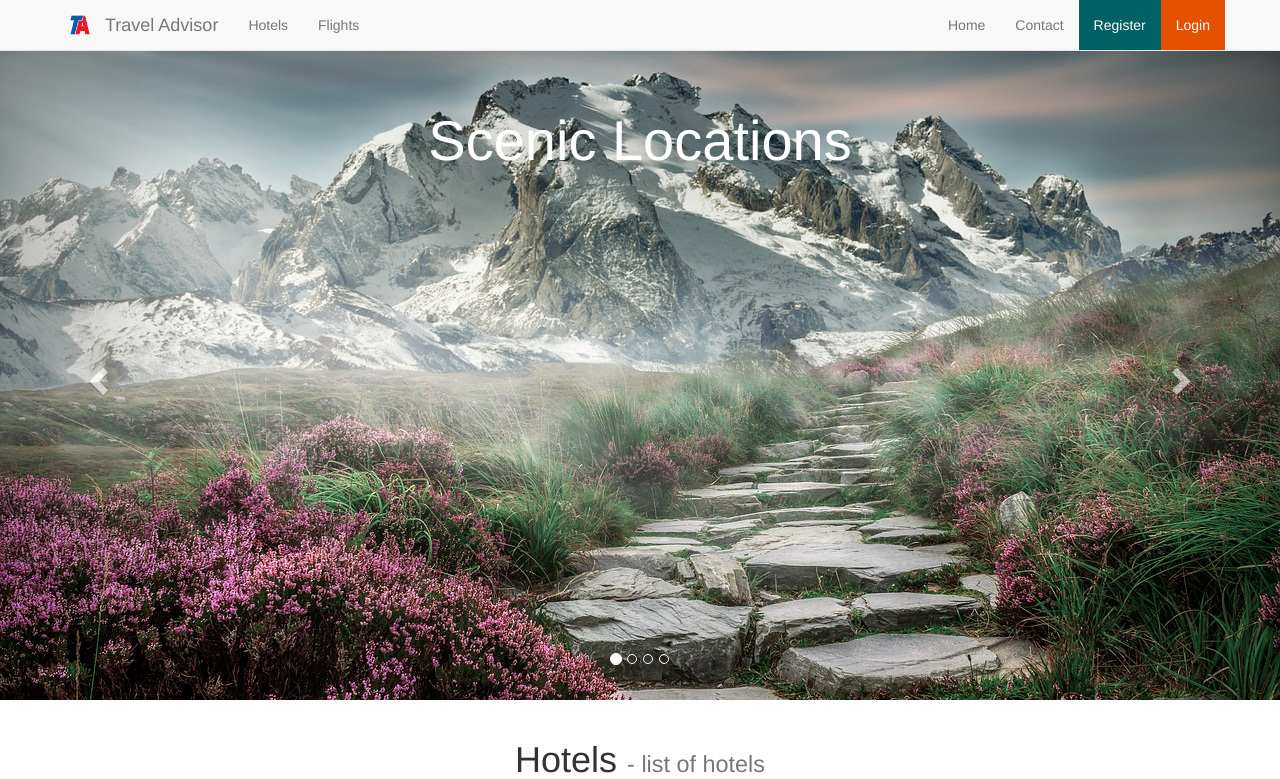
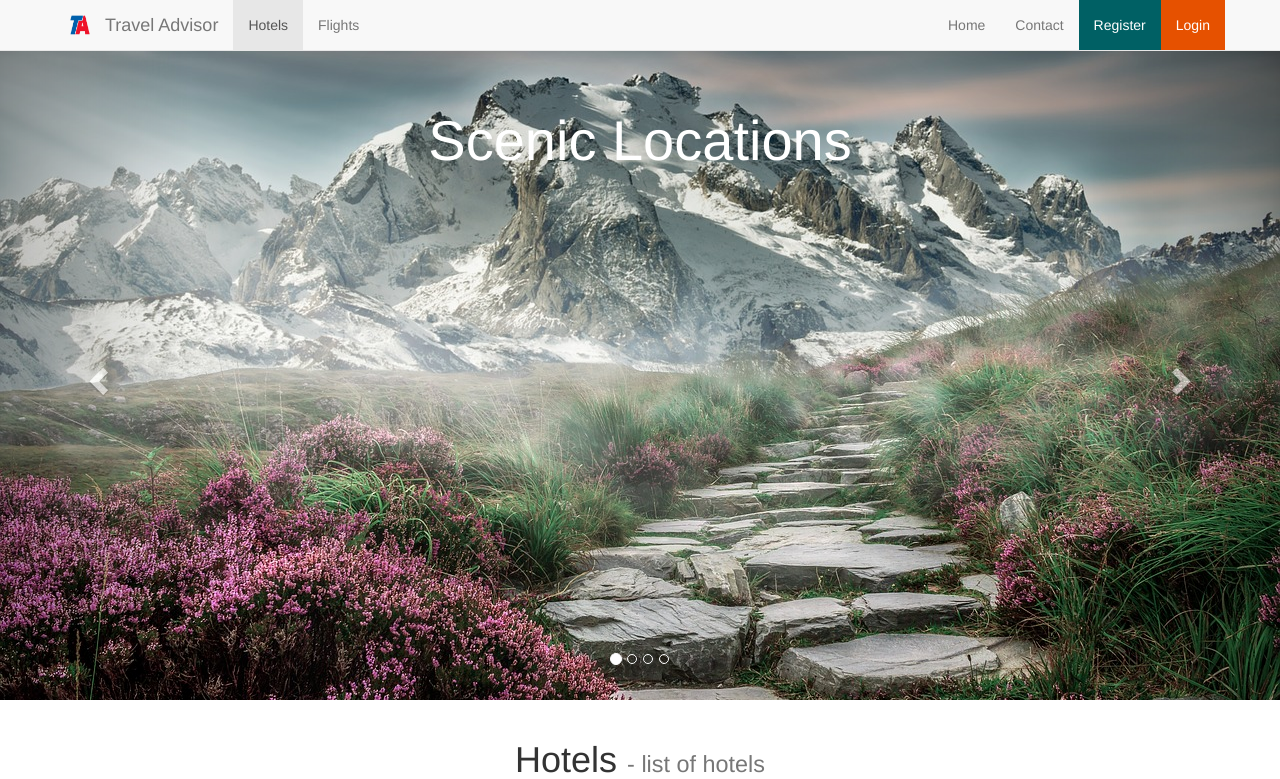
Before and after one commit to NeilCastellino/Trip-Advisor, a Flask app: page /hotels/ in a window 1280 px wide. Shown: the top 779 px of the page. Run offline with Flask 2, Linux system fonts and the light colour scheme; data that the repository does not hold is empty; some libraries are stand-ins or nearby versions.

Commit message:
Add files via upload

```diff
--- a/code/templates/hotels/hotel.html
+++ b/code/templates/hotels/hotel.html
@@ -28,7 +28,7 @@
             </div>
             <div id="navbar" class="navbar-collapse collapse">
                 <ul class="nav navbar-nav">
-                    <li><a href="{{ url_for('hotels.index') }}">Hotels</a></li>
+                    <li class="active"><a href="{{ url_for('hotels.index') }}">Hotels</a></li>
                     <li><a href="{{ url_for('flights.index') }}">Flights</a></li>
                 </ul>
                 <ul class="nav navbar-nav navbar-right">
--- a/code/templates/hotels/hotel_index.html
+++ b/code/templates/hotels/hotel_index.html
@@ -28,7 +28,7 @@
             </div>
             <div id="navbar" class="navbar-collapse collapse">
                 <ul class="nav navbar-nav">
-                    <li><a href="{{ url_for('hotels.index') }}">Hotels</a></li>
+                    <li class="active"><a href="{{ url_for('hotels.index') }}">Hotels</a></li>
                     <li><a href="{{ url_for('flights.index') }}">Flights</a></li>
                 </ul>
                 <ul class="nav navbar-nav navbar-right">
@@ -104,7 +104,6 @@
             <div class="panel-body">
                 <p align="center" class="list-group-item-text">Cost: Rs.{{ hotel.price }}</p>
                 <p align="center" class="list-group-item-text">Total rooms: {{ hotel.total_rooms }}</p>
-                <p align="center" class="list-group-item-text">Rooms booked: {{ hotel.rooms_booked }}</p>
                 <p align="center" class="list-group-item-text">Address: {{ hotel.address }}</p>
                 <p align="center" class="list-group-item-text">Email ID: {{ hotel.email }}</p>
                 <p align="center" class="list-group-item-text">Phone number: {{ hotel.ph_no }}</p>
--- a/code/templates/hotels/new_hotel.html
+++ b/code/templates/hotels/new_hotel.html
@@ -28,7 +28,7 @@
             </div>
             <div id="navbar" class="navbar-collapse collapse">
                 <ul class="nav navbar-nav">
-                    <li><a href="{{ url_for('hotels.index') }}">Hotels</a></li>
+                    <li class="active"><a href="{{ url_for('hotels.index') }}">Hotels</a></li>
                     <li><a href="{{ url_for('flights.index') }}">Flights</a></li>
                 </ul>
                 <ul class="nav navbar-nav navbar-right">
@@ -53,7 +53,7 @@
         <form method="post">
             <div class="form-group">
                 <label for="name">Hotel name</label>
-                <input type="text" name="name" id="name" class="form-control" placeholder="Airline Name" required autofocus>
+                <input type="text" name="name" id="name" class="form-control" placeholder="Hotel Name" required autofocus>
             </div>
             <div class="form-group">
                 <label for="email">Email address</label>
```
